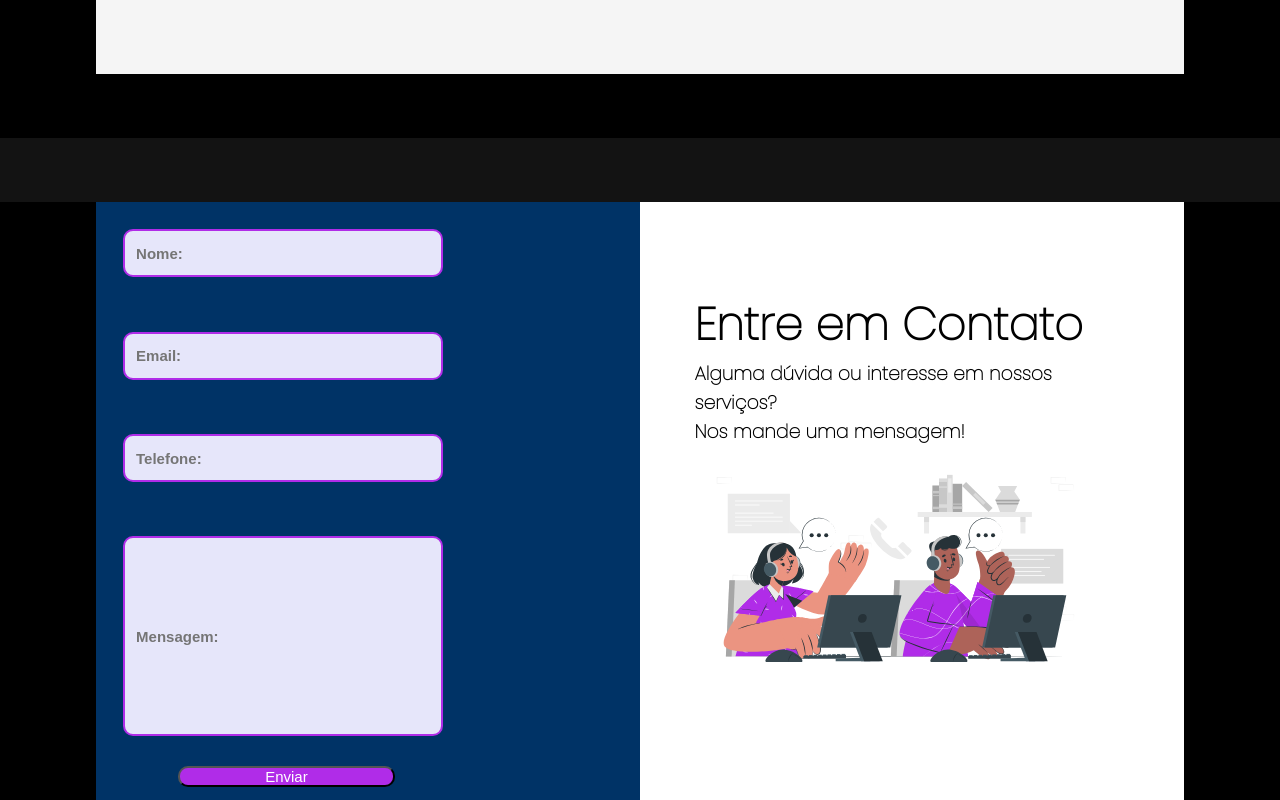
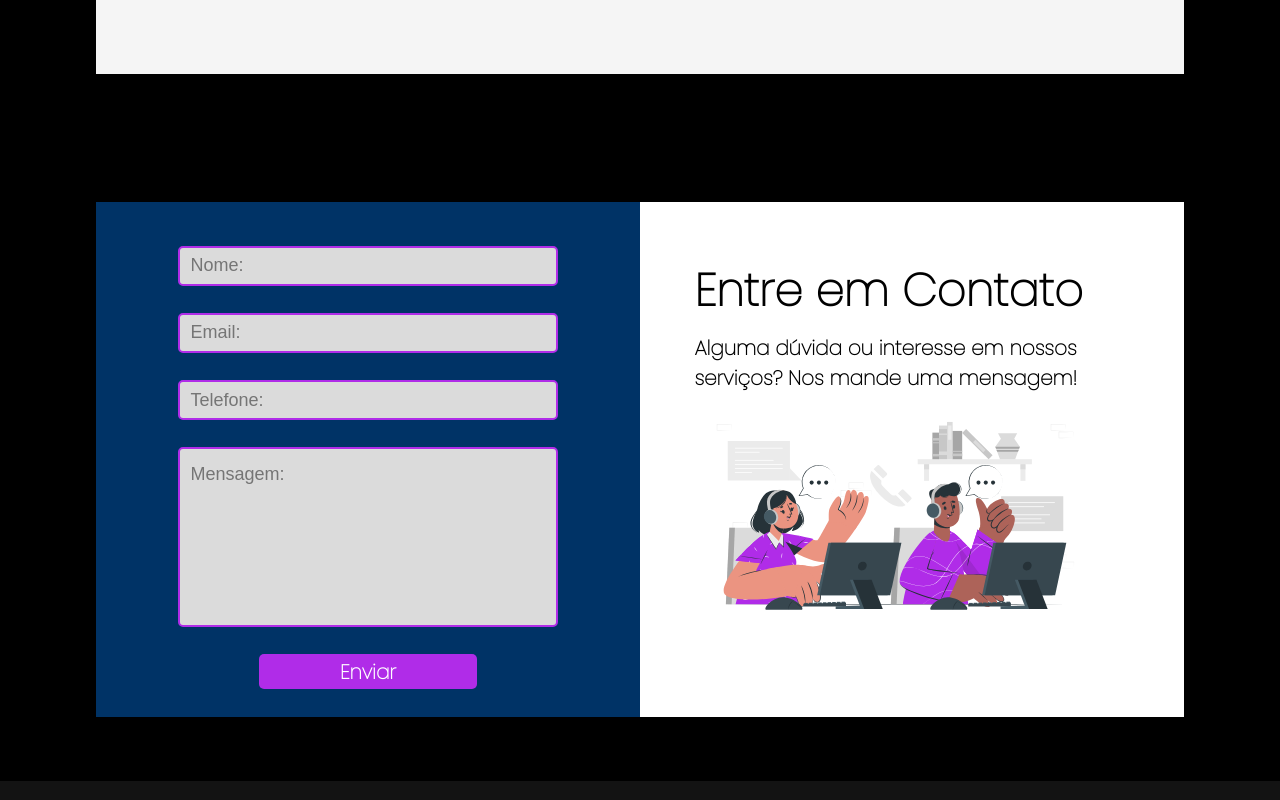
Before and after one commit to GRUPO8-1SIS-SPMonitore/SPMonitore-site, a plain HTML site: page SITE COMPLETO - SPMonitore/index.html in a window 1280 px wide. Shown: the part 4280-5080 px from the top of the page. Drawn offline with nearby package versions, Linux system fonts and the light colour scheme; a web font is replaced by a local one.

Commit message:
Arrumando aba de contato

```diff
--- a/SITE COMPLETO - SPMonitore/index.html
+++ b/SITE COMPLETO - SPMonitore/index.html
@@ -469,16 +469,15 @@
     <section id="Contato" class="sectionContato">
         <div class="bannerCont">
             <div class="formsCont">
-                <input placeholder="Nome:" type="text" id="in_nome"> <br>
-                <input placeholder="Email:" type="text" id="in_email"> <br>
-                <input placeholder="Telefone:" type="text" id="in_tel"> <br>
-                <input placeholder="Mensagem:" type="text" id="in_msg"> <br>
-                <button class="btnCont" onclick="enviar()">Enviar</button> <br>
+                <input placeholder="Nome:" type="text" id="in_nome">
+                <input placeholder="Email:" type="text" id="in_email">
+                <input placeholder="Telefone:" type="text" id="in_tel">
+                <input placeholder="Mensagem:" type="text" id="in_msg">
+                <button class="btnCont" onclick="enviar()">Enviar</button>
             </div>
             <div class="textoCont">
                 <h1 class="fraseCont">Entre em Contato</h1>
-                <h3>Alguma dúvida ou interesse em nossos serviços? <br>
-                    Nos mande uma mensagem!</h3>
+                <h3 id="txt-contato">Alguma dúvida ou interesse em nossos serviços? Nos mande uma mensagem!</h3>
                 <img class="img3" src="imagens/Contact us-cuate (1).svg" alt="">
             </div>
         </div>
--- a/SITE COMPLETO - SPMonitore/style.css
+++ b/SITE COMPLETO - SPMonitore/style.css
@@ -595,7 +595,8 @@ body {
 
 /*Contato*/
 .sectionContato {
-    margin-top: 5%;
+    padding-top: 5%;
+    padding-bottom: 5%;
     background-color: black;
     width: 100%;
     height: 100%;
@@ -606,78 +607,94 @@ body {
     align-items: center;
     background-color: white;
     width: 85%;
-    height: 90%;
+    height: 90  vh;
     margin: auto;
 }
 
 .formsCont {
+    display: flex;
+    flex-direction: column;
+    align-items: center;
     background-color: #003366;
     width: 50%;
-    height: 75%;
+    height: 100%;
     align-items: center;
 }
 
 #in_nome {
-    margin: 5%;
+    border-radius: 5px;
+    border: #B02CE8 solid 2px;
+    background-color: rgb(219, 219, 219);
+    width: 70%;
+    height: 40px;
+    color: black;
+    font-weight: 400;
+    font-size: 18px;
     padding-left: 2%;
-    border-radius: 10px;
-    border: #B02CE8 solid 2px;
-    background-color: lavender;
-    width: 25vw;
-    height: 6vh;
-    color: black;
-    font-weight: 800;
-    font-size: 15px;
+    margin-top: 8%;
 }
 
 #in_email {
-    margin: 5%;
+    border-radius: 5px;
+    border: #B02CE8 solid 2px;
+    background-color: rgb(219, 219, 219);
+    width: 70%;
+    height: 40px;
+    color: black;
+    font-weight: 400;
+    font-size: 18px;
     padding-left: 2%;
-    border-radius: 10px;
-    border: #b02ce8 solid 2px;
-    background-color: lavender;
-    width: 25vw;
-    height: 6vh;
-    color: black;
-    font-weight: 800;
-    font-size: 15px;
+    margin-top: 5%;
 }
 
 #in_tel {
-    margin: 5%;
+    border-radius: 5px;
+    border: #B02CE8 solid 2px;
+    background-color: rgb(219, 219, 219);
+    width: 70%;
+    height: 40px;
+    color: black;
+    font-weight: 400;
+    font-size: 18px;
     padding-left: 2%;
-    border-radius: 10px;
-    border: #B02CE8 solid 2px;
-    background-color: lavender;
-    width: 25vw;
-    height: 6vh;
-    color: black;
-    font-weight: 800;
-    font-size: 15px;
+    margin-top: 5%;
 }
 
 #in_msg {
-    margin: 5%;
+    border-radius: 5px;
+    border: #B02CE8 solid 2px;
+    background-color: rgb(219, 219, 219);
+    width: 70%;
+    height: 180px;
+    color: black;
+    font-weight: 400;
+    font-size: 18px;
     padding-left: 2%;
-    padding-top: 0;
-    border-radius: 10px;
-    border: #B02CE8 solid 2px;
-    background-color: lavender;
-    width: 25vw;
-    height: 25vh;
-    color: black;
-    font-weight: 800;
-    font-size: 15px;
+    padding-bottom: 23%;
+    margin-top: 5%;
+}
+
+#txt-contato{
+    text-align: left;
+    margin-top: 2%;
+    font-size: 20px;
+    font-weight: 600;
 }
 
 .btnCont {
     width: 40%;
-    margin-left: 15%;
-    margin-bottom: 3%;
-    border-radius: 10px;
-    background-color: #b02ce8;
+    height: 35px;
     color: white;
-    font-size: 15px;
+    font-weight: 800;
+    font-size: 20px;
+    font-family: 'Poppins', sans-serif;
+    border: none;
+    text-align: center;
+    padding: auto;
+    margin-top: 5%;
+    margin-bottom: 5%;
+    border-radius: 5px;
+    background-color: #B02CE8;
 }
 
 .textoCont {
@@ -686,6 +703,7 @@ body {
     display: flex;
     flex-direction: column;
     padding-left: 5%;
+    height: 100%;
 }
 
 .fraseCont {
@@ -988,7 +1006,6 @@ body {
     display: flex;
     flex-direction: column;
     align-items: center;
-    color: whitesmoke;
     border: white solid 0.4px;
     height: 100%;
     justify-content: center;
```
